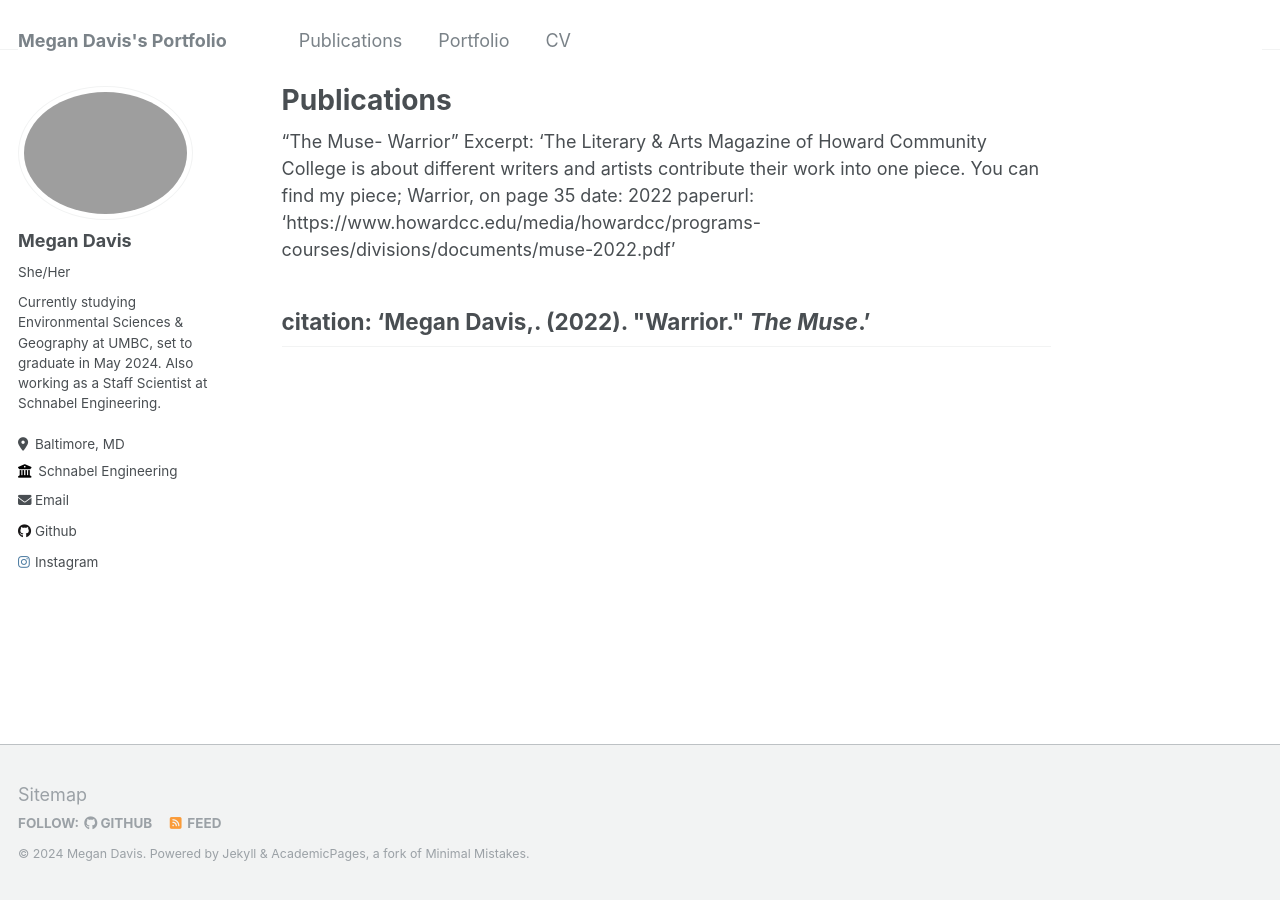
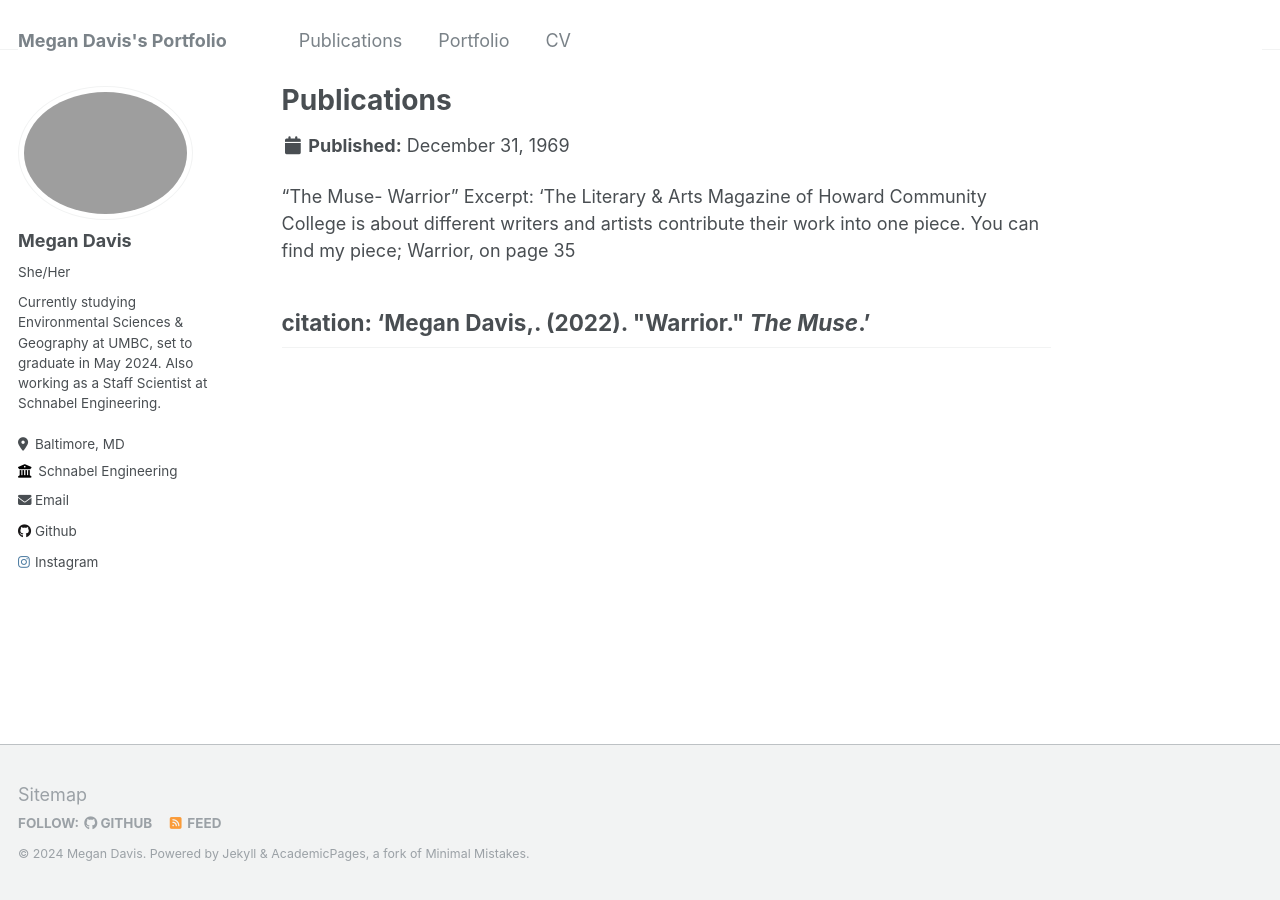
Before and after one commit to mdavis459/mdavis459.github.io, a Jekyll site: the page built from _pages/publications.md, in a window 1280 px wide. Built offline with Jekyll 4.4.1, drawn with Linux system fonts in a browser that asks for light colours.

Commit message:
Update publications.md

```diff
--- a/_pages/publications.md
+++ b/_pages/publications.md
@@ -2,12 +2,12 @@
 title: "Publications"
 permalink: /publications/
 author_profile: true
+paperurl: 'https://www.howardcc.edu/media/howardcc/programs-courses/divisions/documents/muse-2022.pdf'
+date: 2022
 ---
 
 "The Muse- Warrior"
 Excerpt: 'The Literary & Arts Magazine of Howard Community College is about different writers and artists contribute their work into one piece. You can find my piece; Warrior, on page 35
-date: 2022
-paperurl: 'https://www.howardcc.edu/media/howardcc/programs-courses/divisions/documents/muse-2022.pdf'
 
 citation: 'Megan Davis,. (2022). &quot;Warrior.&quot; <i>The Muse</i>.'
 ---
```
